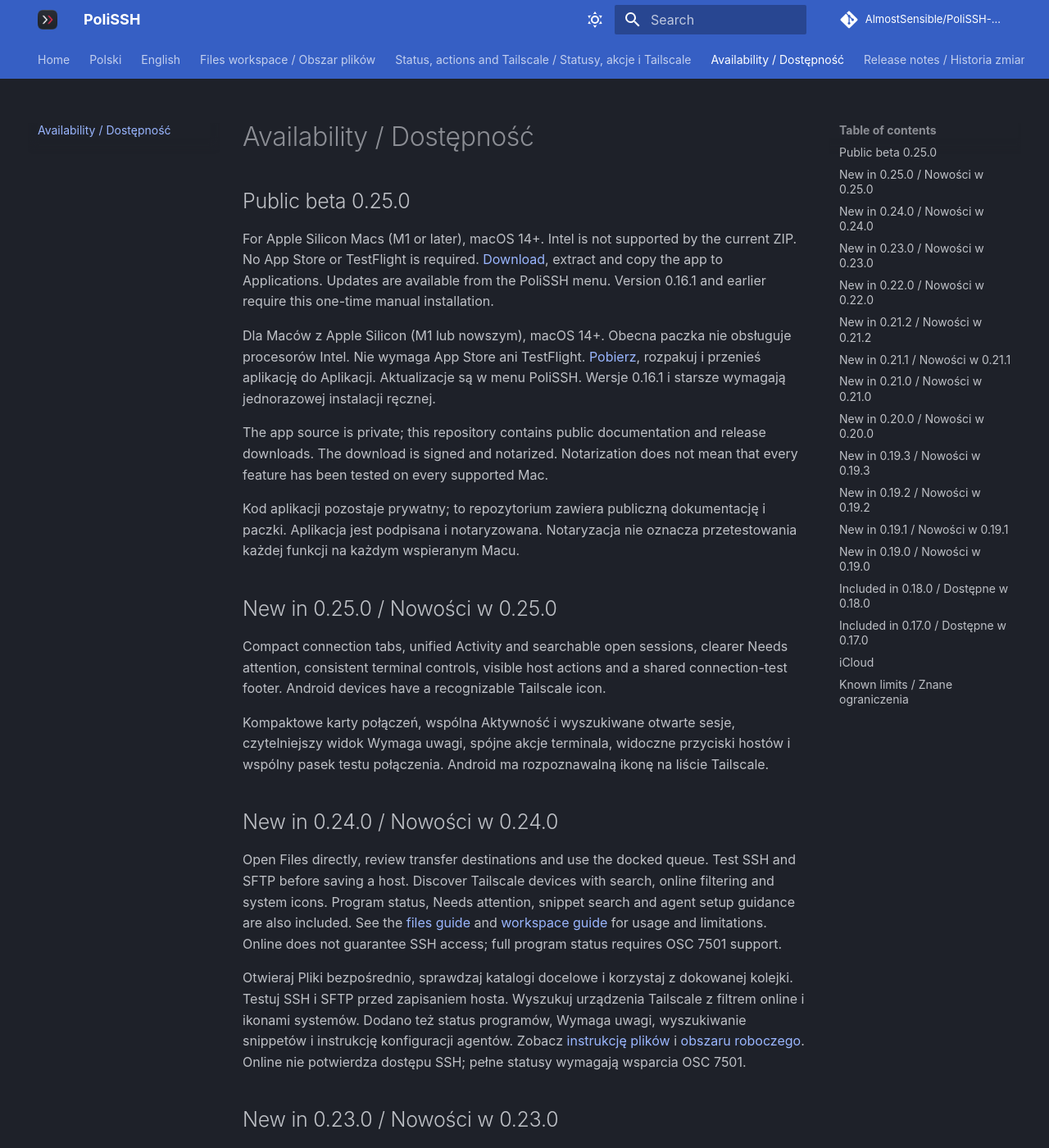
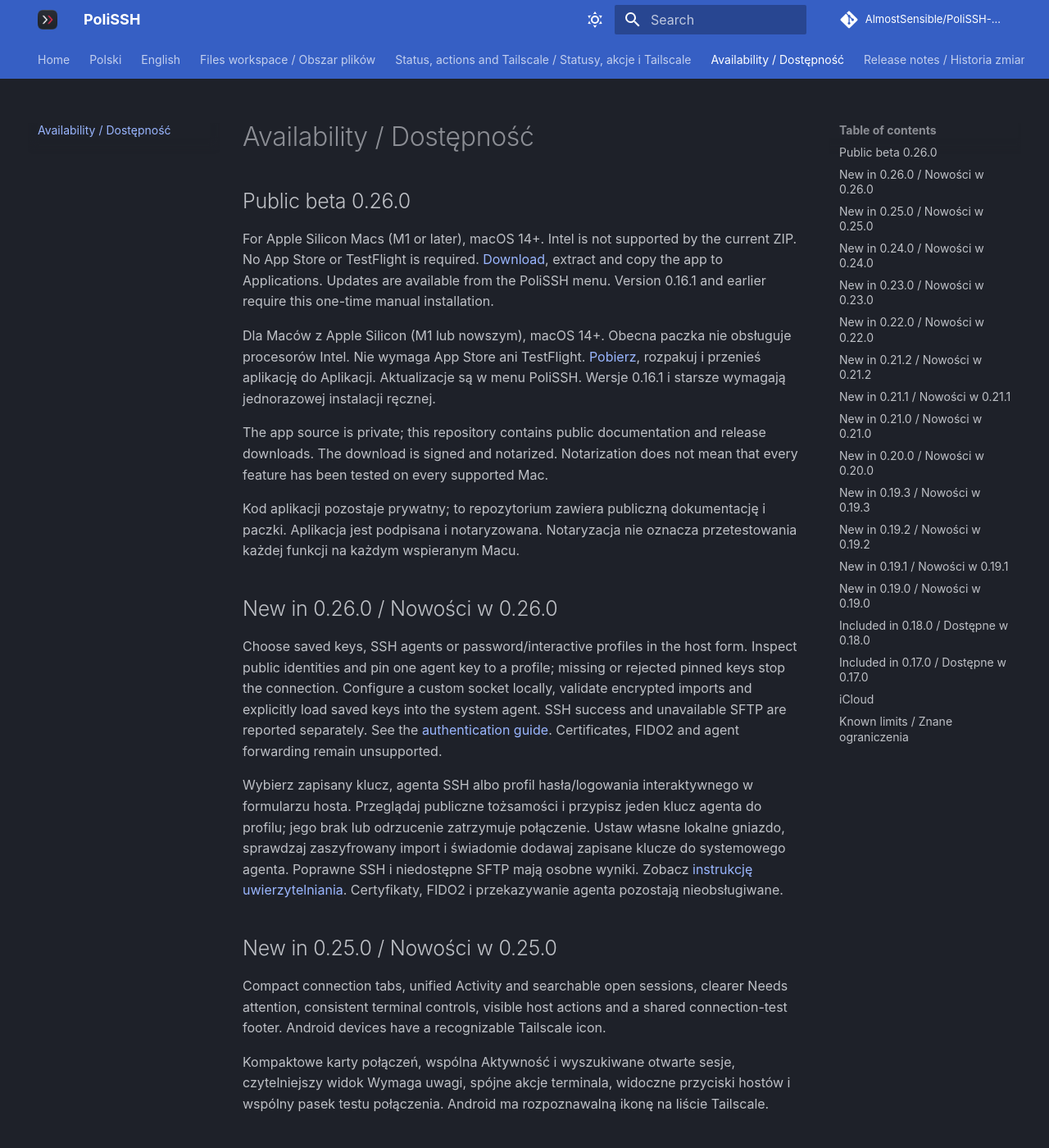
Before and after one commit to AlmostSensible/PoliSSH-docs, an MkDocs documentation site: the page built from docs/status.md, in a window 1280 px wide and 1400 px high. Shown: the whole window at 82% size. Built offline with MkDocs 1.6.1 and Material for MkDocs 9.7.7, drawn with Linux system fonts in a browser that asks for light colours; comment, search, counter and statistics services are not loaded.

Commit message:
Point download and status pages to verified 0.26.0

```diff
--- a/docs/status.md
+++ b/docs/status.md
@@ -1,14 +1,20 @@
 # Availability / Dostępność
 
-## Public beta 0.25.0
+## Public beta 0.26.0
 
-For Apple Silicon Macs (M1 or later), macOS 14+. Intel is not supported by the current ZIP. No App Store or TestFlight is required. [Download](https://github.com/AlmostSensible/PoliSSH-docs/releases/download/v0.25.0/PoliSSH-0.25.0-arm64.zip), extract and copy the app to Applications. Updates are available from the PoliSSH menu. Version 0.16.1 and earlier require this one-time manual installation.
+For Apple Silicon Macs (M1 or later), macOS 14+. Intel is not supported by the current ZIP. No App Store or TestFlight is required. [Download](https://github.com/AlmostSensible/PoliSSH-docs/releases/download/v0.26.0/PoliSSH-0.26.0-arm64.zip), extract and copy the app to Applications. Updates are available from the PoliSSH menu. Version 0.16.1 and earlier require this one-time manual installation.
 
-Dla Maców z Apple Silicon (M1 lub nowszym), macOS 14+. Obecna paczka nie obsługuje procesorów Intel. Nie wymaga App Store ani TestFlight. [Pobierz](https://github.com/AlmostSensible/PoliSSH-docs/releases/download/v0.25.0/PoliSSH-0.25.0-arm64.zip), rozpakuj i przenieś aplikację do Aplikacji. Aktualizacje są w menu PoliSSH. Wersje 0.16.1 i starsze wymagają jednorazowej instalacji ręcznej.
+Dla Maców z Apple Silicon (M1 lub nowszym), macOS 14+. Obecna paczka nie obsługuje procesorów Intel. Nie wymaga App Store ani TestFlight. [Pobierz](https://github.com/AlmostSensible/PoliSSH-docs/releases/download/v0.26.0/PoliSSH-0.26.0-arm64.zip), rozpakuj i przenieś aplikację do Aplikacji. Aktualizacje są w menu PoliSSH. Wersje 0.16.1 i starsze wymagają jednorazowej instalacji ręcznej.
 
 The app source is private; this repository contains public documentation and release downloads. The download is signed and notarized. Notarization does not mean that every feature has been tested on every supported Mac.
 
 Kod aplikacji pozostaje prywatny; to repozytorium zawiera publiczną dokumentację i paczki. Aplikacja jest podpisana i notaryzowana. Notaryzacja nie oznacza przetestowania każdej funkcji na każdym wspieranym Macu.
+
+## New in 0.26.0 / Nowości w 0.26.0
+
+Choose saved keys, SSH agents or password/interactive profiles in the host form. Inspect public identities and pin one agent key to a profile; missing or rejected pinned keys stop the connection. Configure a custom socket locally, validate encrypted imports and explicitly load saved keys into the system agent. SSH success and unavailable SFTP are reported separately. See the [authentication guide](en/guide.md#hosts-and-authentication). Certificates, FIDO2 and agent forwarding remain unsupported.
+
+Wybierz zapisany klucz, agenta SSH albo profil hasła/logowania interaktywnego w formularzu hosta. Przeglądaj publiczne tożsamości i przypisz jeden klucz agenta do profilu; jego brak lub odrzucenie zatrzymuje połączenie. Ustaw własne lokalne gniazdo, sprawdzaj zaszyfrowany import i świadomie dodawaj zapisane klucze do systemowego agenta. Poprawne SSH i niedostępne SFTP mają osobne wyniki. Zobacz [instrukcję uwierzytelniania](pl/guide.md#hosty-i-uwierzytelnianie). Certyfikaty, FIDO2 i przekazywanie agenta pozostają nieobsługiwane.
 
 ## New in 0.25.0 / Nowości w 0.25.0
 
```
Also changed, not shown: docs/index.md (+2 -2 lines), docs/licenses.md (+1 -1 lines).
